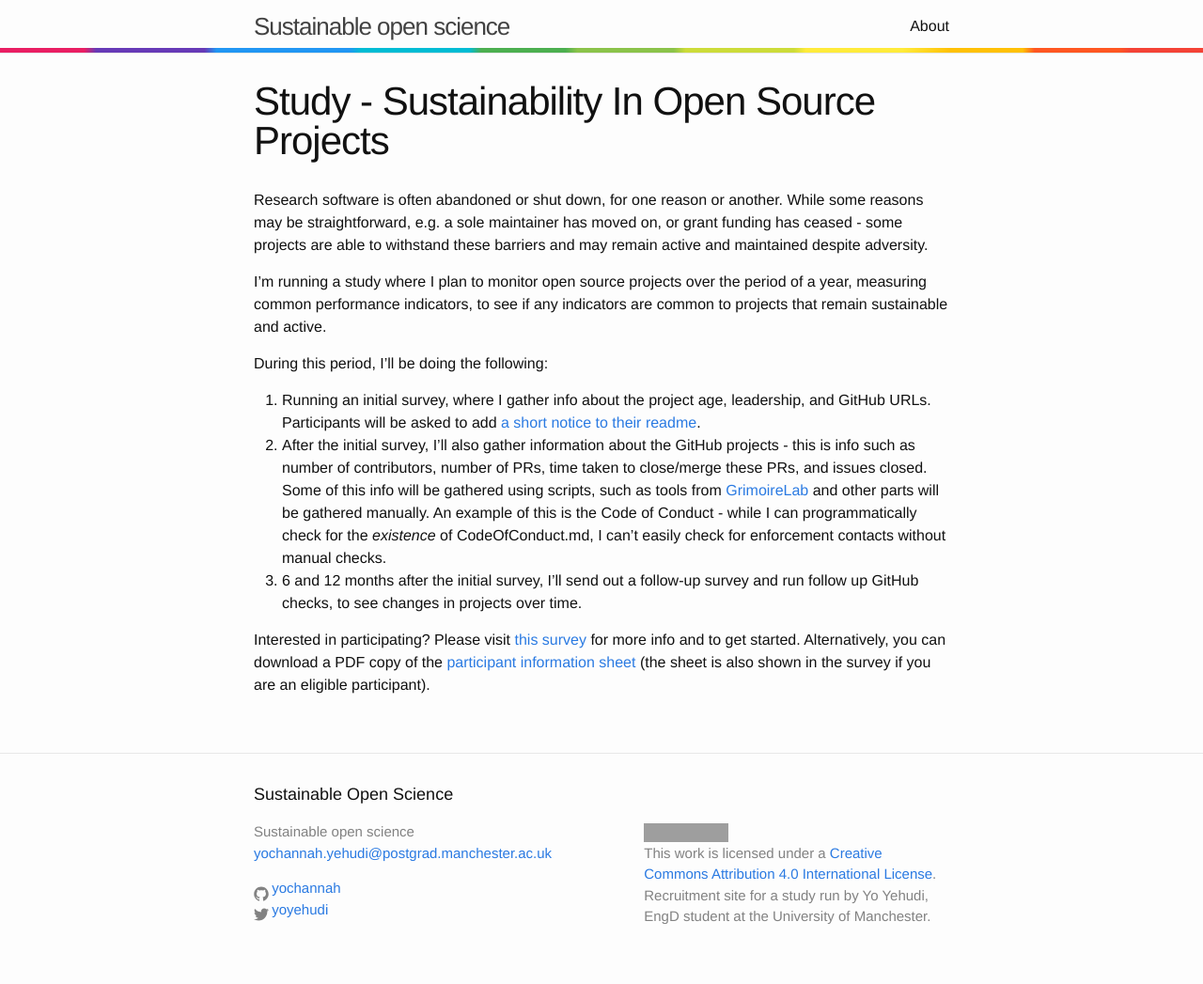
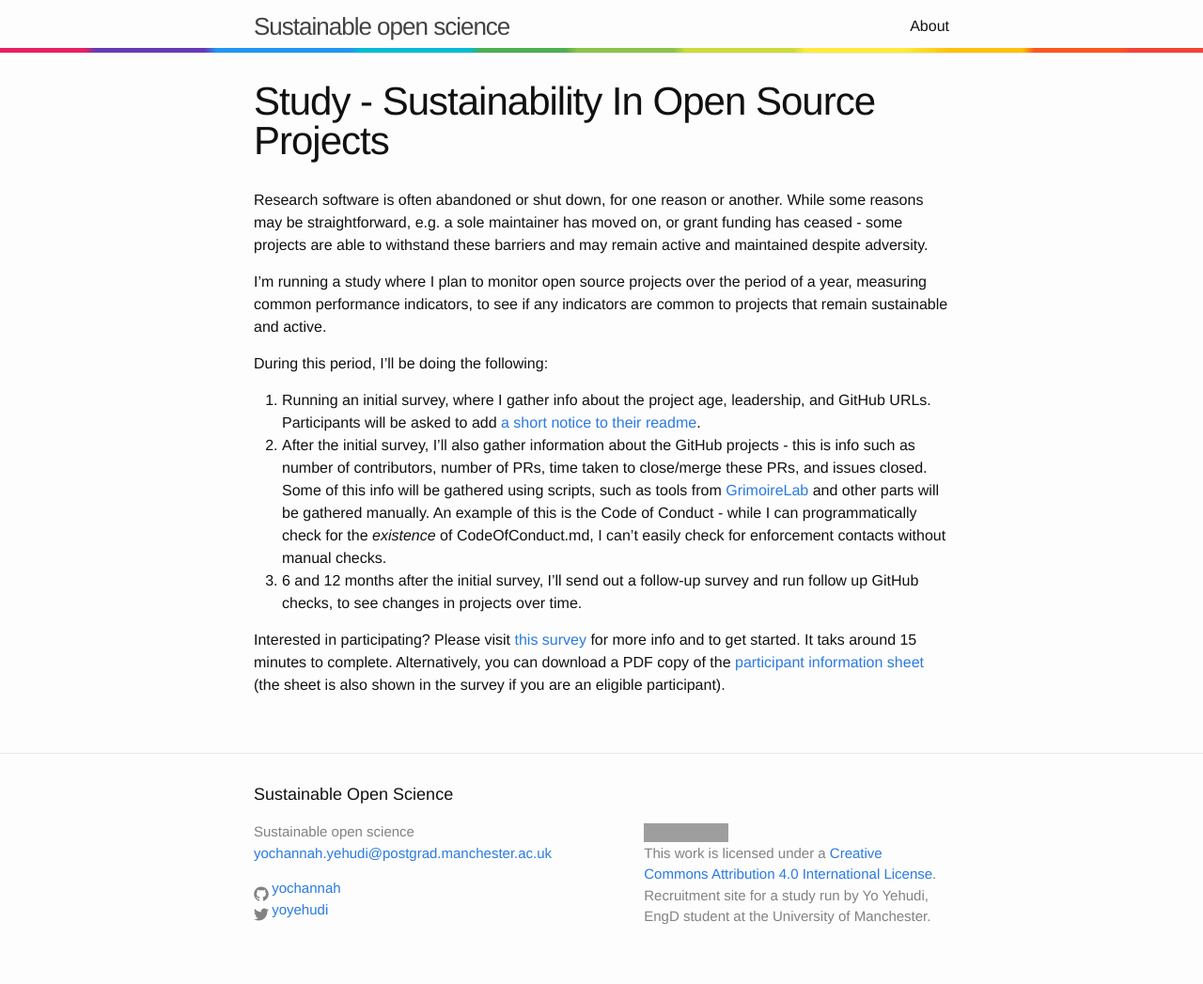
Before and after one commit to Sustainable-Open-Science-and-Software/sustainable-open-science-and-software.github.io, a Jekyll site: the page built from index.md, in a window 1280 px wide. Shown: the whole page at 94% size. Built offline with Jekyll 4.4.1, drawn with Linux system fonts in a browser that asks for light colours; grey boxes are pictures that could not be loaded.

Commit message:
add new qualtrics link

```diff
--- a/index.md
+++ b/index.md
@@ -15,4 +15,4 @@ During this period, I'll be doing the following:
 2. After the initial survey, I'll also gather information about the GitHub projects - this is info such as number of contributors, number of PRs, time taken to close/merge these PRs, and issues closed. Some of this info will be gathered using scripts, such as tools from [GrimoireLab](https://chaoss.github.io/grimoirelab/) and other parts will be gathered manually. An example of this is the Code of Conduct - while I can programmatically check for the _existence_ of CodeOfConduct.md, I can't easily check for enforcement contacts without manual checks.
 3. 6 and 12 months after the initial survey, I'll send out a follow-up survey and run follow up GitHub checks, to see changes in projects over time.
 
-Interested in participating? Please visit [this survey](https://apps.mhs.manchester.ac.uk/surveys//TakeSurvey.aspx?SurveyID=OSSSustainability) for more info and to get started. Alternatively, you can download a PDF copy of the [participant information sheet](assets/PIS_sustainable_software.pdf) (the sheet is also shown in the survey if you are an eligible participant).
+Interested in participating? Please visit [this survey](https://www.qualtrics.manchester.ac.uk/jfe/form/SV_3xuFqrkbUcvQ9vg) for more info and to get started. It taks around 15 minutes to complete. Alternatively, you can download a PDF copy of the [participant information sheet](assets/PIS_sustainable_software.pdf) (the sheet is also shown in the survey if you are an eligible participant).
```
